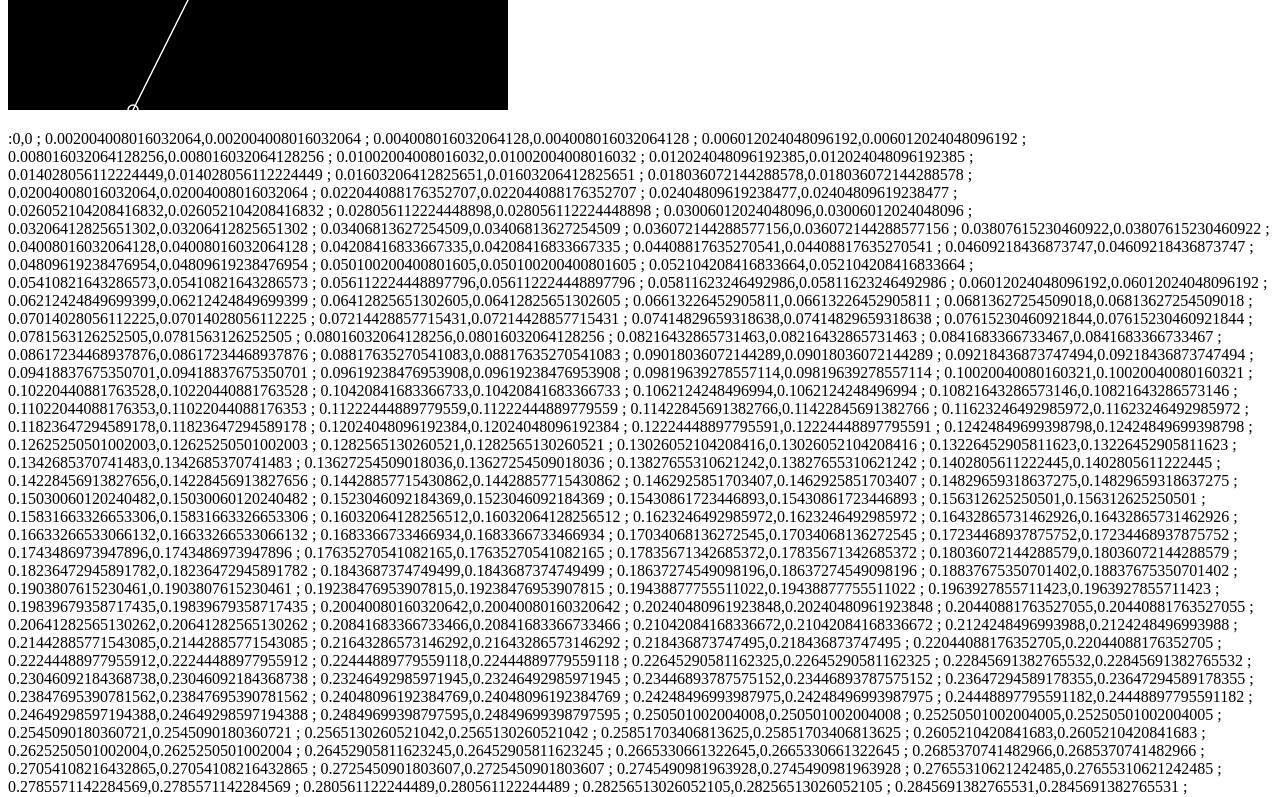
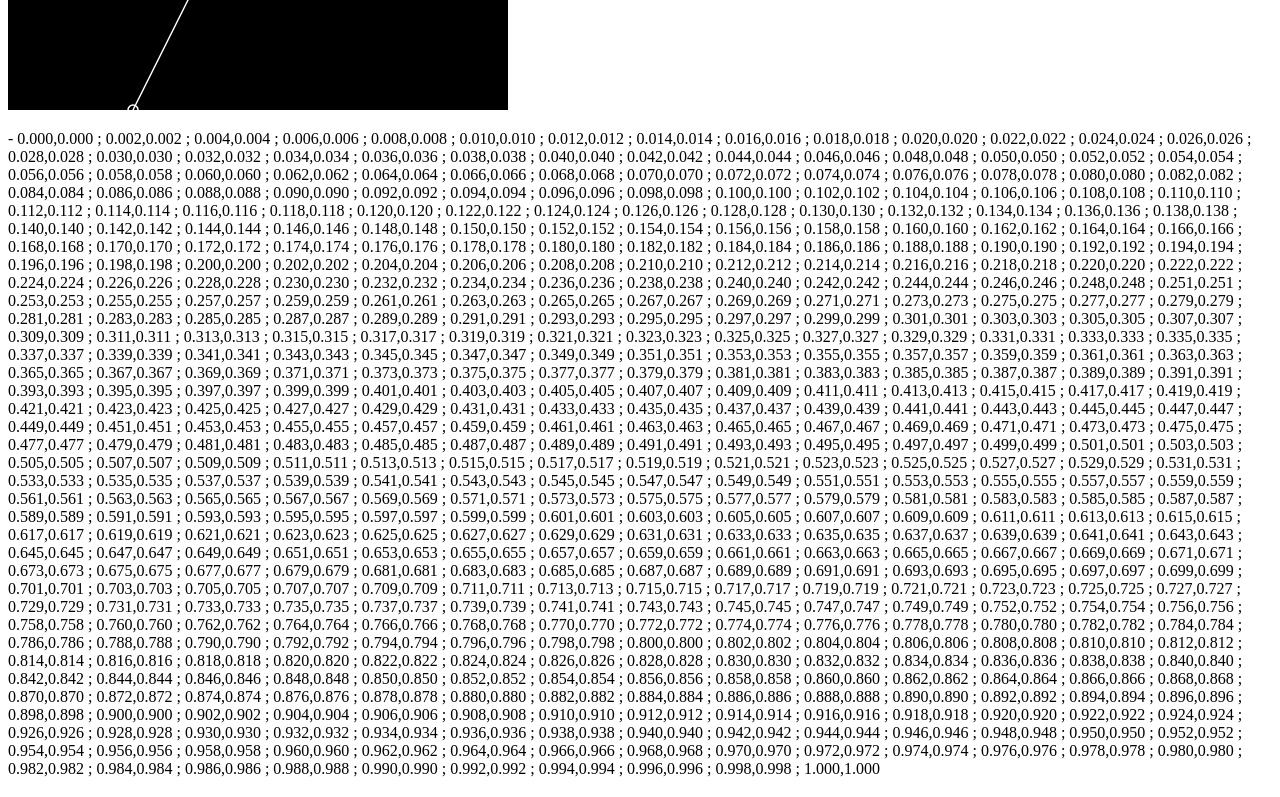
Before and after one commit to cosmobrain0/graph-generation, a plain HTML site: page index.html in a window 1280 px wide. Shown: the part 440-1237 px from the top of the page. Drawn offline with Linux system fonts and the light colour scheme.

Commit message:
add decimal places parameter - change : to -

```diff
--- a/download.js
+++ b/download.js
@@ -2,6 +2,8 @@ const saveFile = () => {
   let outputSamples = getOutputSamples();
   let graph = Graph.fromManyPoints(points);
 
-  let sampledPoints = new Array(outputSamples).fill(0).map((_, i) => i/(outputSamples-1)).map(x => [x, graph.evaluate(x)]);
-  document.getElementById("output").innerText = getGraphName() + ":" + sampledPoints.map(p => `${p[0]},${p[1]}`).join(" ; ");
+  let dp = getOutputDecimalPlaces();
+
+  let sampledPoints = new Array(outputSamples).fill(0).map((_, i) => i/(outputSamples-1)).map(x => [x, graph.evaluate(x)]).map(([x, y]) => [x.toFixed(dp), y.toFixed(dp)]);
+  document.getElementById("output").innerText = getGraphName() + " - " + sampledPoints.map(p => `${p[0]},${p[1]}`).join(" ; ");
 }
--- a/index.html
+++ b/index.html
@@ -12,6 +12,7 @@
 		<input type="number" id="endingY" placeholder="Final y coordinate..." value=1.0 />
 		<input type="number" id="samples" placeholder="Samples for rendering..." value=500 />
 		<input type="number" id="outputSamples" placeholder="Samples for output..." value=500 />
+		<input type="number" id="outputDecimalPlaces" placeholder="Decimal places in output..." value=3 />
 		<input type="number" id="minY" placeholder="Y value at bottom of canvas..." value=0 />
 		<input type="number" id="maxY" placeholder="Y value at top of canvas..." value=1 />
 		<input type="text" id="graphName" placeholder="Name of the graph..." />
--- a/index.js
+++ b/index.js
@@ -87,7 +87,7 @@ document.getElementById(ENDING_INPUT_ID).onchange = () => {
   updateScreen();
 }
 
-document.getElementById("samples").onchange = document.getElementById("minY").onchange = document.getElementById("maxY").onchange = updateScreen;
+document.getElementById("samples").onchange = document.getElementById("minY").onchange = document.getElementById("maxY").onchange = document.getElementById("outputDecimalPlaces").onchange = updateScreen;
 
 c.oncontextmenu = e => {
   return false;
--- a/input.js
+++ b/input.js
@@ -21,3 +21,9 @@ const getOutputSamples = () => {
   if (samples <= 0) return 100;
   else return samples;
 }
+
+const getOutputDecimalPlaces = () => {
+  let dp = getInput("outputDecimalPlaces");
+  if (dp <= 0) return 3;
+  else return dp;
+}
```
